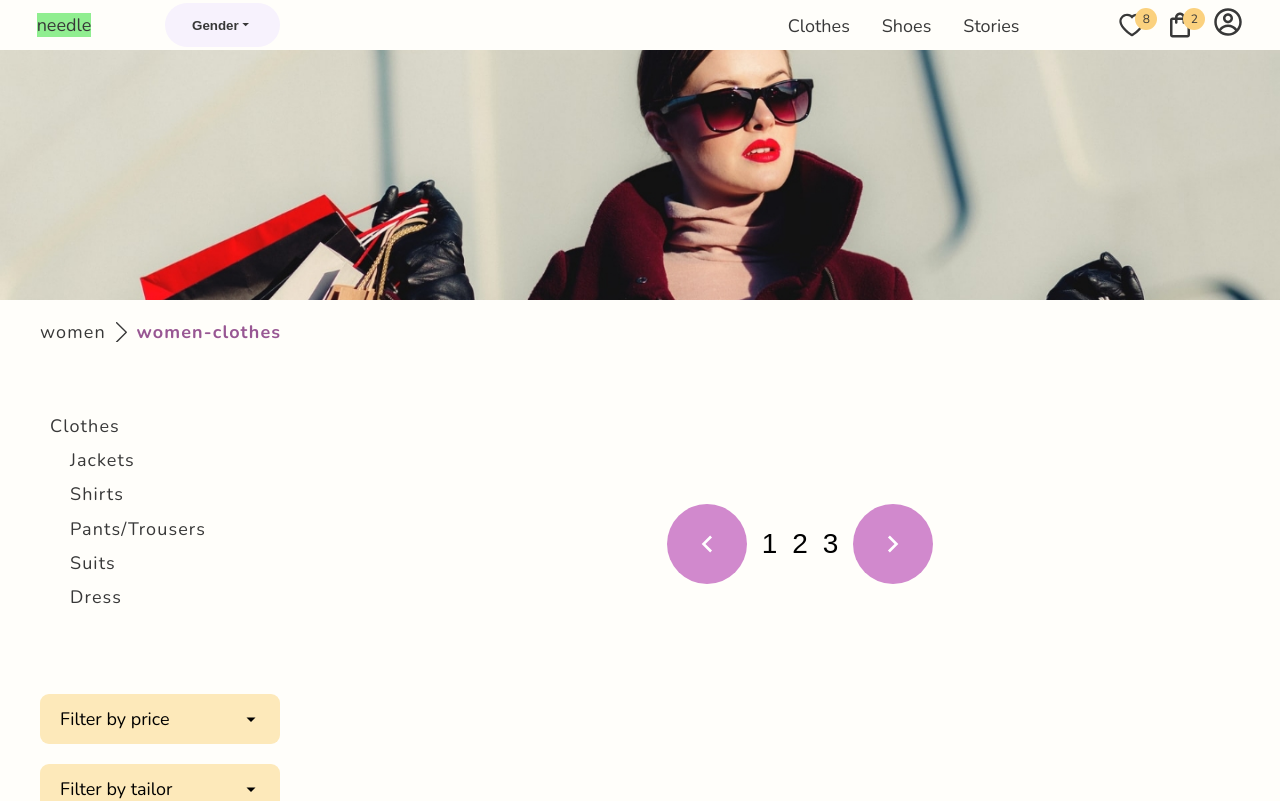
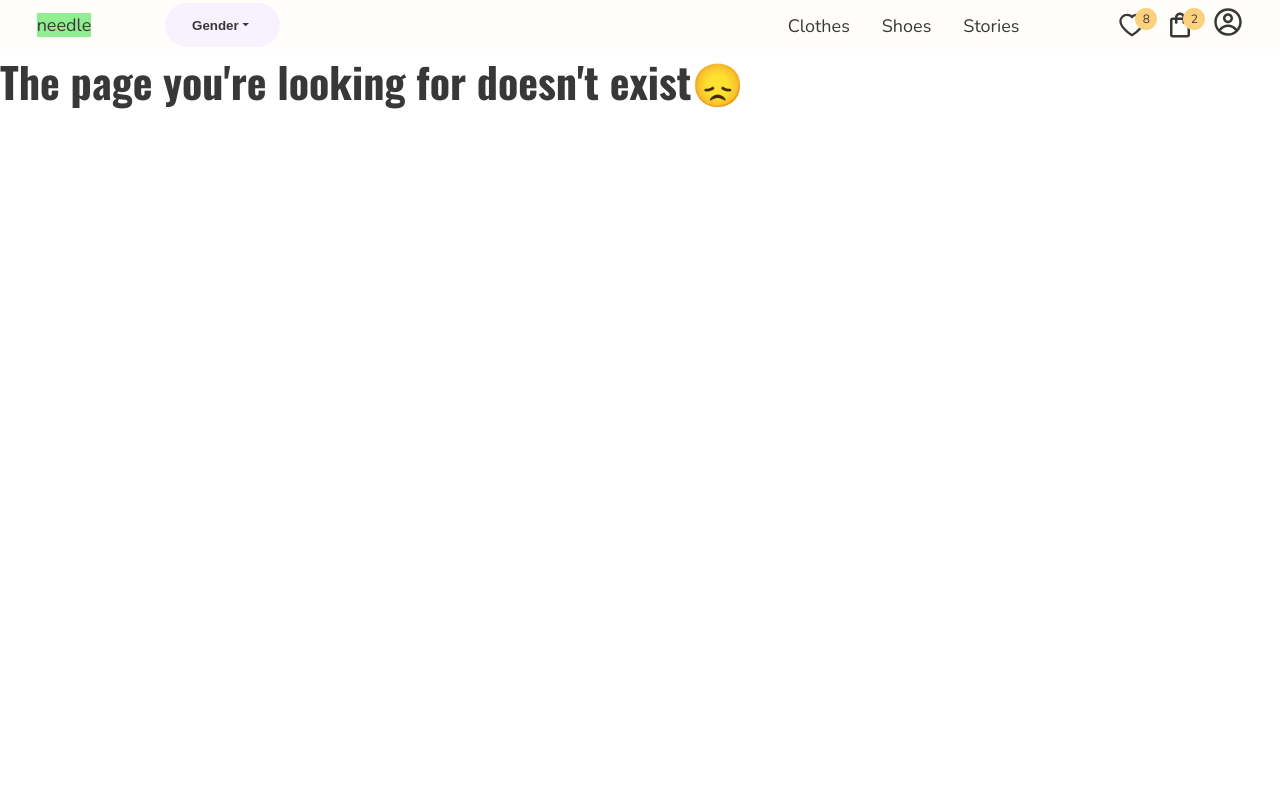
Before and after one commit to moisens/needle, a React (Vite) app: page /women/women-clothes in a window 1280 px wide. Shown: the top 801 px of the page. Built offline with nearby package versions, Linux system fonts and the light colour scheme.

Commit message:
modified link in navs

```diff
--- a/src/App.tsx
+++ b/src/App.tsx
@@ -29,7 +29,7 @@ const router = createBrowserRouter(
     <Route path="/" element={<Nav />}>
       <Route index element={<LandingPage />} />
       <Route path="women" element={<Women />} />
-      <Route path="women/women-clothes" element={<ClothesWomen />}>
+      <Route path="women-clothes" element={<ClothesWomen />}>
         <Route path="clothes" element={<Clothes />} />
         <Route path="jackets" element={<Jackets />} />
         <Route path="shirts" element={<Shirts />} />
--- a/src/components/nav/DropdownList.tsx
+++ b/src/components/nav/DropdownList.tsx
@@ -7,7 +7,7 @@ const DropdownList = ({ links, setImageUrl }: SubLinkDropdown) => {
       {links.map((link) => (
         <li className="dropdown-li" key={link.id}>
           <NavLink
-            to={`/women/women-clothes/${link.url}`}
+            to={`women-clothes/${link.url}`}
             className={({ isActive }) =>
               isActive ? "dropdown-li-a activeLink" : "dropdown-li-a"
             }
--- a/src/components/nav/Navlist.tsx
+++ b/src/components/nav/Navlist.tsx
@@ -29,7 +29,7 @@ const Navlist = () => {
         >
           <li className="list-li">
             <NavLink
-              to="women/women-clothes/clothes"
+              to="women-clothes/clothes"
               className={({ isActive }) =>
                 isActive ? "list-a activeLink" : "list-a"
               }
--- a/src/utils/linksNav.ts
+++ b/src/utils/linksNav.ts
@@ -3,7 +3,7 @@ import { Navlinks, SubLinksWithImage } from "../types/typeLinks";
 export const womenLinks: Navlinks[] = [
   {
     id: "853b40ca-6ed1",
-    url: "women/women-clothes",
+    url: "women-clothes",
     text: "Clothes",
   },
   {
```
